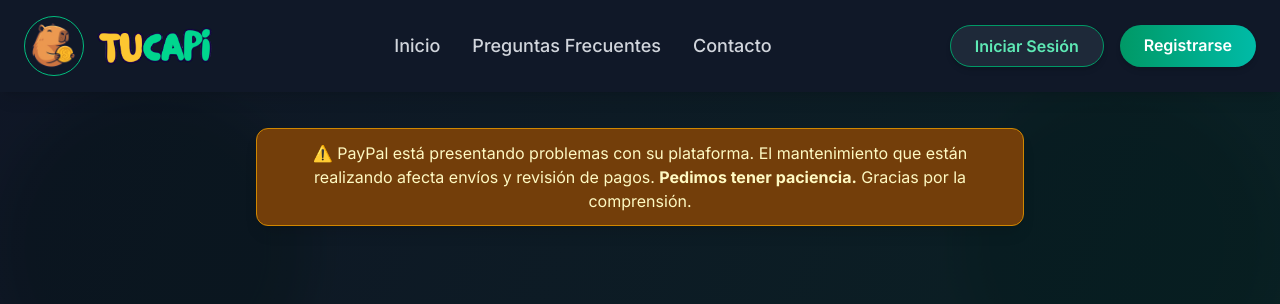
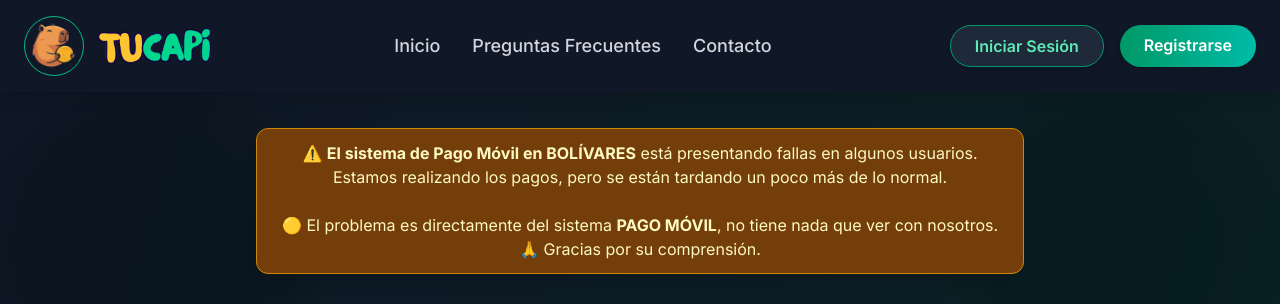
Before and after one commit to Yhonnyj/p2p-paypal-usdt, a Next.js app: page / in a window 1280 px wide. Shown: the top 304 px of the page. Built offline with nearby package versions, Linux system fonts and the light colour scheme; no server answers.

Commit message:
problemas pago movil

```diff
--- a/src/components/WarningBanner.tsx
+++ b/src/components/WarningBanner.tsx
@@ -3,7 +3,13 @@
 export default function WarningBanner() {
   return (
     <div className="z-50 w-full bg-yellow-900 text-yellow-100 px-4 py-3 rounded-xl border border-yellow-600 text-center shadow-lg max-w-3xl mx-auto mt-6">
-      ⚠️ PayPal está presentando problemas con su plataforma. El mantenimiento que están realizando afecta envíos y revisión de pagos. <strong>Pedimos tener paciencia.</strong> Gracias por la comprensión.
+      ⚠️ <strong>El sistema de Pago Móvil en BOLÍVARES</strong> está presentando fallas en algunos usuarios.
+      Estamos realizando los pagos, pero se están tardando un poco más de lo normal.
+      <br />
+      <br />
+      🟡 El problema es directamente del sistema <strong>PAGO MÓVIL</strong>, no tiene nada que ver con nosotros.
+      <br />
+      🙏 Gracias por su comprensión.
     </div>
   );
 }
```
